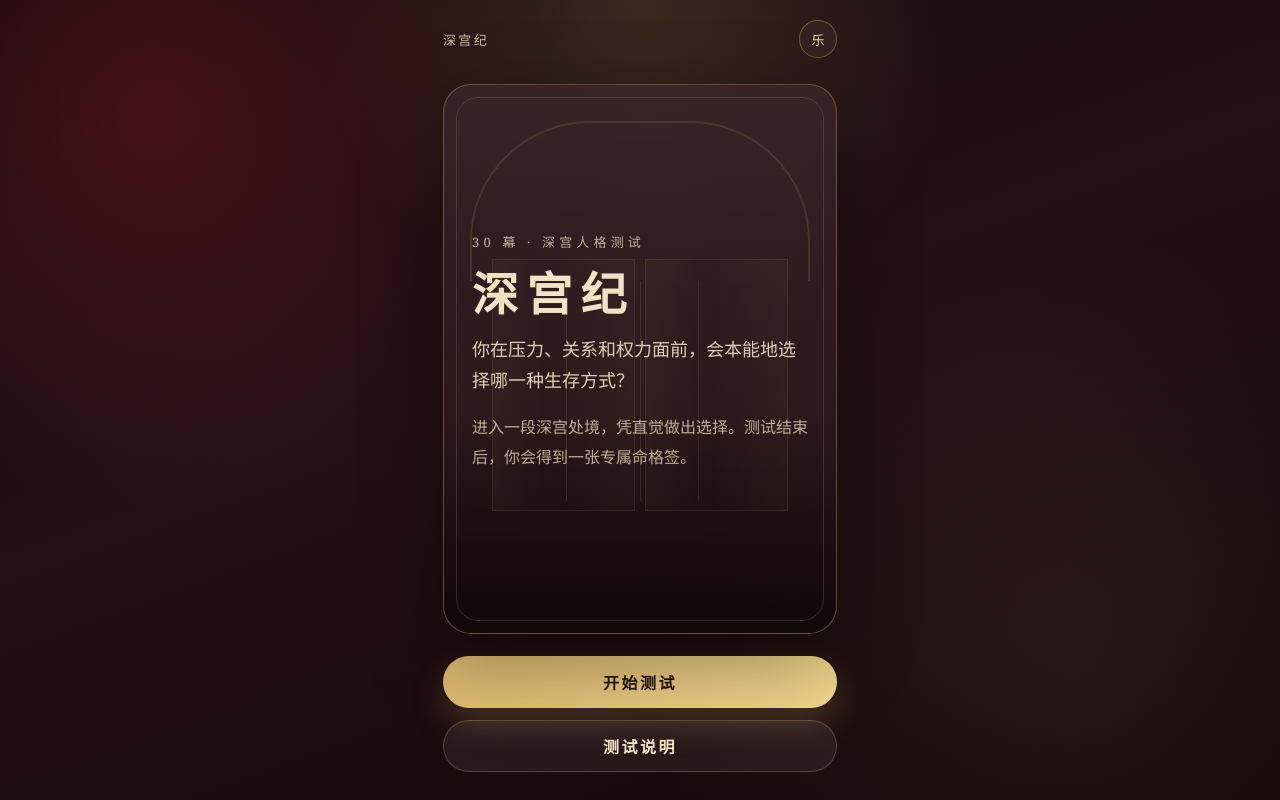
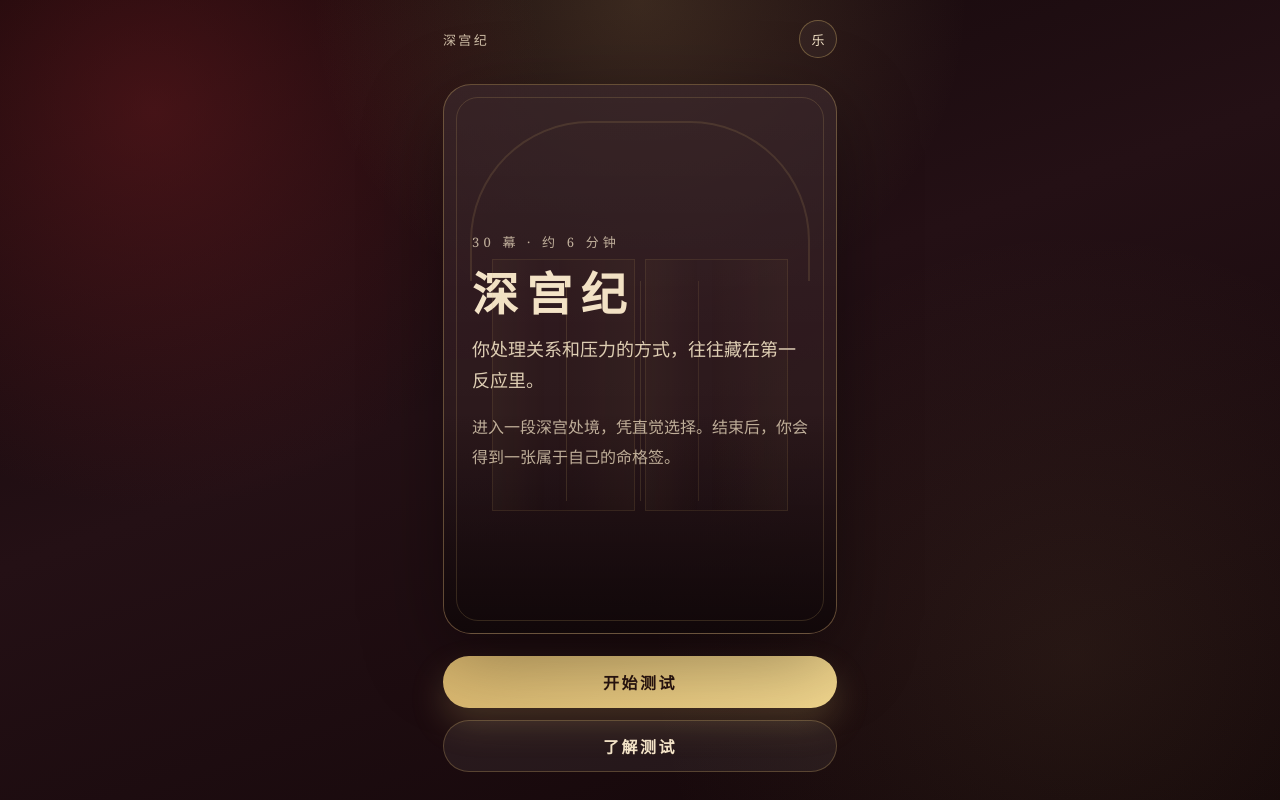
Before and after one commit to Jamescheng2022/shengongji-psych-test, a Next.js app: page / in a window 1280 px wide. Built offline with nearby package versions, Linux system fonts and the light colour scheme.

Commit message:
Polish homepage for mature quiz entry

```diff
--- a/components/HomeHero.tsx
+++ b/components/HomeHero.tsx
@@ -8,14 +8,14 @@ export function HomeHero() {
           <span />
           <span />
         </div>
-        <p className="seal">30 幕 · 深宫人格测试</p>
+        <p className="seal">30 幕 · 约 6 分钟</p>
         <h1>深宫纪</h1>
-        <h2>你在压力、关系和权力面前，会本能地选择哪一种生存方式？</h2>
-        <p>进入一段深宫处境，凭直觉做出选择。测试结束后，你会得到一张专属命格签。</p>
+        <h2>你处理关系和压力的方式，往往藏在第一反应里。</h2>
+        <p>进入一段深宫处境，凭直觉选择。结束后，你会得到一张属于自己的命格签。</p>
       </div>
       <div className="button-row">
         <Link className="primary-button" href="/test">开始测试</Link>
-        <Link className="secondary-button" href="/about">测试说明</Link>
+        <Link className="secondary-button" href="/about">了解测试</Link>
       </div>
     </section>
   );
```
